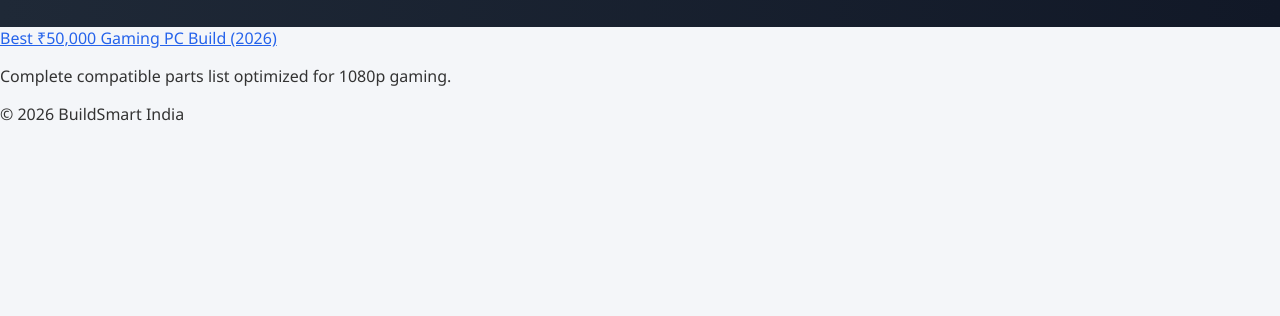
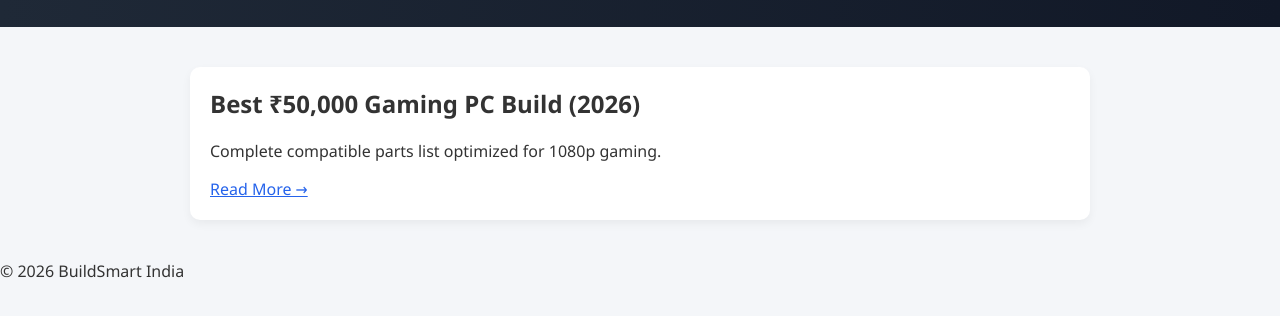
Before and after one commit to Buildsmart-india/buildsmart-india.github.io, a plain HTML site: page index.html in a window 1280 px wide. Shown: the part 122-438 px from the top of the page. Drawn offline with Linux system fonts and the light colour scheme.

Commit message:
Update index.html

```diff
--- a/index.html
+++ b/index.html
@@ -84,15 +84,13 @@ a:hover {
     </nav>
 </header>
 
-<div class="container">
-
-    <div class="card">
-        <a href="best-50000-gaming-pc-build-2026.html">
-            Best ₹50,000 Gaming PC Build (2026)
-        </a>
+<main>
+    <div class="article-card">
+        <h2>Best ₹50,000 Gaming PC Build (2026)</h2>
         <p>Complete compatible parts list optimized for 1080p gaming.</p>
+        <a href="best-50000-gaming-pc-build-2026.html">Read More →</a>
     </div>
-
+</main>
 </div>
 
 <footer>
```
